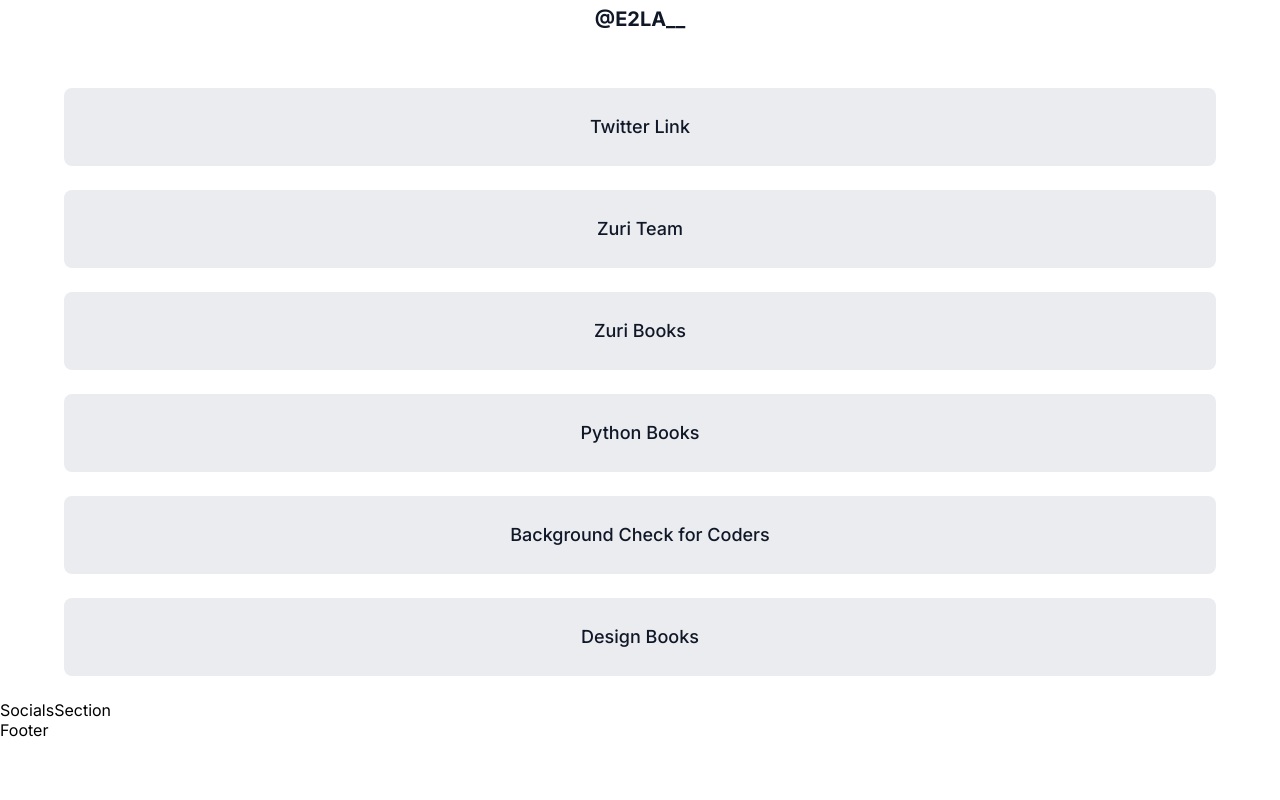
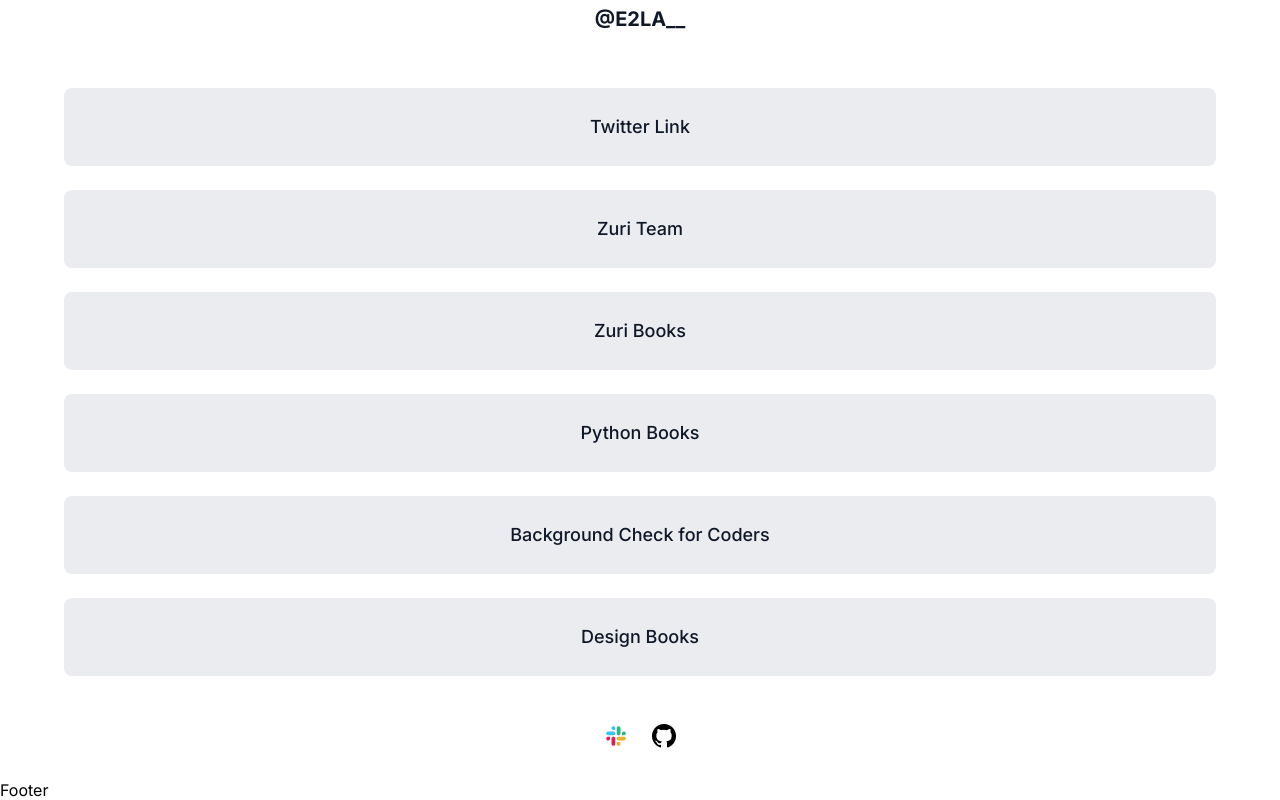
Before and after one commit to sheddyboy/linktree-hng9, a React (Create React App) app: page / in a window 1280 px wide. Shown: the part 182-982 px from the top of the page. Before the commit the page ends 922 px from the top, so only its background shows below. Built offline with nearby package versions, Linux system fonts and the light colour scheme.

Commit message:
feat: Add Social section

```diff
--- a/src/layout/SocialsSection.tsx
+++ b/src/layout/SocialsSection.tsx
@@ -1,7 +1,21 @@
 import React from "react";
+import styles from "../styles/socialsSection.module.css";
 
 const SocialsSection = () => {
-  return <section>SocialsSection</section>;
+  return (
+    <section>
+      <div className="container">
+        <div className={styles.wrapper}>
+          <a href="https://slack.com/">
+            <img src="/slack.png" alt="slack" />
+          </a>
+          <a href="https://github.com/sheddyboy">
+            <img src="/github.png" alt="github" />
+          </a>
+        </div>
+      </div>
+    </section>
+  );
 };
 
 export default SocialsSection;
```
